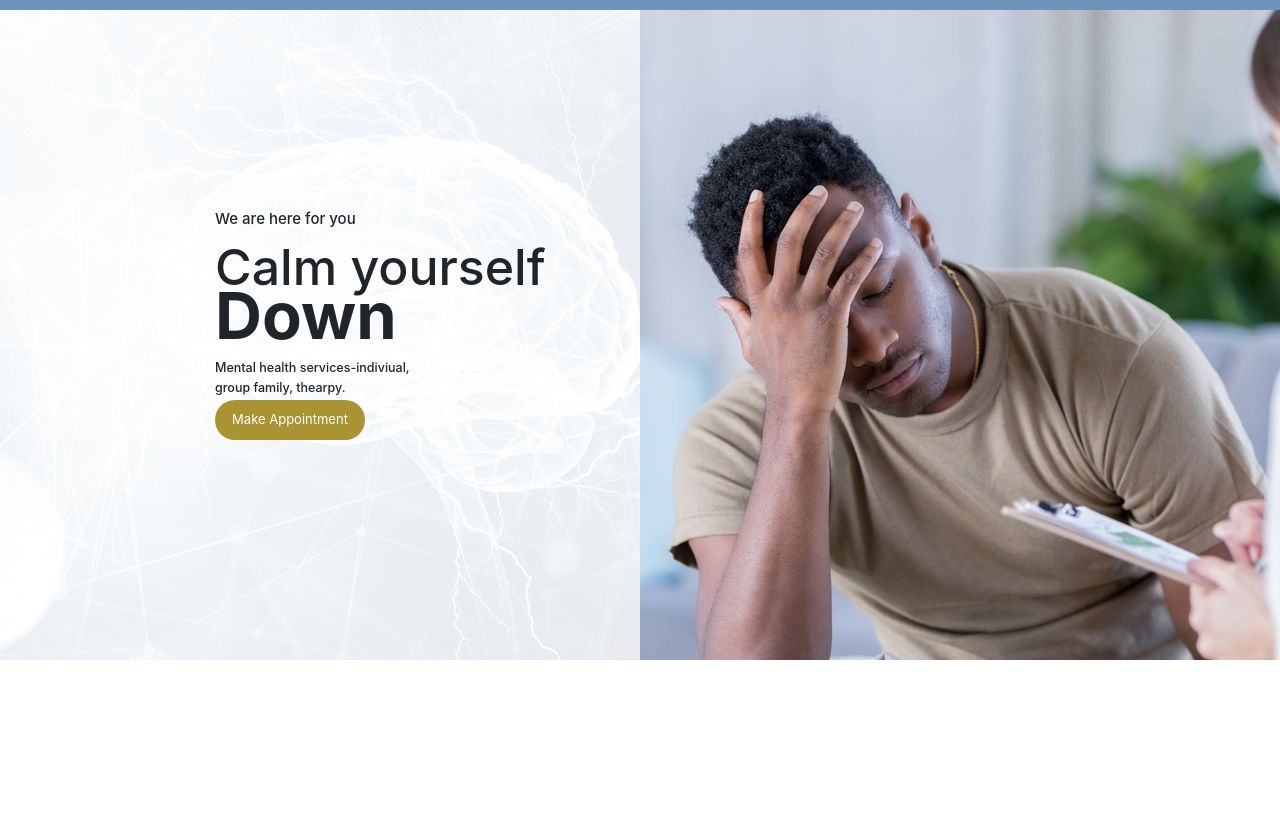
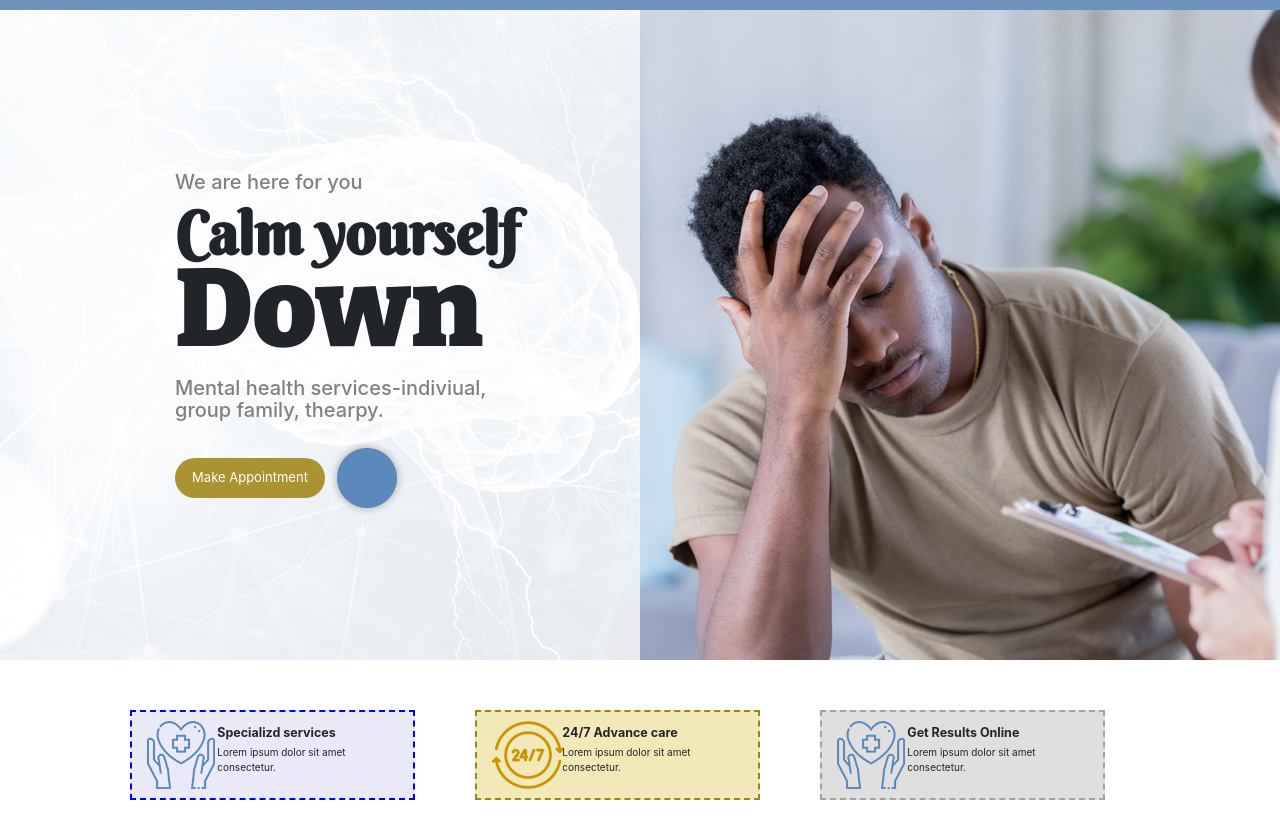
Before and after one commit to Elisha-George/Therapy-Website-Assignment, a plain HTML site: page index.html in a window 1280 px wide. Shown: the part 164-1002 px from the top of the page. Before the commit the page ends 824 px from the top, so only its background shows below. Drawn offline with nearby package versions, Linux system fonts and the light colour scheme; files that its build step writes are made by us from their sources.

Commit message:
edited banner and added services

```diff
--- a/css/style.css
+++ b/css/style.css
@@ -115,16 +115,71 @@ html, body{
      background-image: url("/images/RightBanner.png");
  }
 .bannerContent{
-    margin-left: 20rem;
-    margin-top: 20rem;
+    margin-left: 16rem;
+    margin-top: 16rem;
 }
 .h1SmallHeading{
-    font-size: 5rem;
+    font-size: 6rem;
     line-height: 9px;
+    font-family: 'Berkshire Swash', cursive;
+    font-weight: bolder;
 
 }
 .h1BigandBold{
-    font-size: 6.5rem;
-    font-weight: bolder;
+    font-size: 11rem;
+    /* font-weight: bolder; */
+    font-family: 'Bitter', serif;
+/* font-family: 'Lobster', cursive; */
 }
+.bannerContent h4{
+    font-size: 2rem;
+    color: gray;
+}
+.bannerContent h5{
+    font-size: 2rem;
+    color: gray;
+    line-height: 17px;
+}
+.services{
+    margin-top: 5rem;
+    margin-bottom: 5rem;
+}
+.servicesBlocks{
+    margin-left: 6rem;
+    display: flex;
+    align-items: center;
+    height: 9rem;
+
+}
+#service01{
+
+    border: 2px dashed blue;
+    background-color: rgb(233, 233, 248);
+
+    display: flex;
+    justify-content: center;
+    align-items: center;
+
+}
+#service02{
+    border: 2px dashed rgb(151, 132, 37);
+    background-color: rgb(243, 233, 184);
+    display: flex;
+    justify-content: center;
+    align-items: center;
+
+}
+#service03{
+    border: 2px dashed rgb(167, 161, 161);
+    background-color: rgb(224, 222, 222);
+    display: flex;
+    justify-content: center;
+    align-items: center;}
+
+    .serviceInbox{
+        display: flex;
+        justify-content: center;
+        align-items: center;
+    }
+
  /* BANNER */
--- a/index.html
+++ b/index.html
@@ -10,6 +10,15 @@
     <link rel="stylesheet" href="https://cdnjs.cloudflare.com/ajax/libs/font-awesome/5.15.4/css/all.min.css">
     <link rel="stylesheet" href="assets/css/style.css">
     <link rel="stylesheet" href="css/style.css">
+    <link rel="preconnect" href="https://fonts.googleapis.com">
+<link rel="preconnect" href="https://fonts.gstatic.com" crossorigin>
+<link href="https://fonts.googleapis.com/css2?family=Lobster&display=swap" rel="stylesheet">
+<link rel="preconnect" href="https://fonts.googleapis.com">
+<link rel="preconnect" href="https://fonts.gstatic.com" crossorigin>
+<link href="https://fonts.googleapis.com/css2?family=Bitter:wght@900&family=Lobster&display=swap" rel="stylesheet">
+
+<link rel="preconnect" href="https://fonts.gstatic.com" crossorigin>
+<link href="https://fonts.googleapis.com/css2?family=Berkshire+Swash&family=Bitter:wght@900&family=Lobster&family=Rubik+Mono+One&display=swap" rel="stylesheet">
     <link rel="stylesheet" href="https://cdnjs.cloudflare.com/ajax/libs/font-awesome/4.7.0/css/font-awesome.min.css">
 
     <title>Practice</title>
@@ -145,6 +154,7 @@
 
     <!-- BANNER STARTS -->
 
+    <section>
     <div class="container-fluid">
         <div class="row">
             <div class="col-md-6 leftBanner">
@@ -155,19 +165,82 @@
                     <h1 class="h1BigandBold">Down</h1>
                     <h5> Mental health services-indiviual,</h5>
                     <h5> group family, thearpy.</h5>
+                        <br>
+                    <button type="button" class="btn btnAppointment btn-primary btn-lg">Make Appointment</button>
 
-                    <button type="button" class="btn btnAppointment btn-primary btn-lg">Make Appointment</button>
+
+                        <img src="images/Ellipse 1.png" alt="">
+
 
                 </div>
             </div>
             <div class="col-md-6 rightBanner"></div>
         </div>
     </div>
+</section>
     <!-- BANNER ENDS -->
 
     <!-- SERVICES STARTS -->
+
+    <section class="services">
+          <div class="container ">
+        <div class="row">
+            <div class="col-md-3 servicesBlocks" id="service01">
+                <div class="row serviceInbox">
+                <div class="col-md-3">
+                    <img src="images/heart.png" alt="">
+
+                </div>
+                <div class="col-md-9">
+                    <h5><b>Specializd services</h5></b></h5>
+                    <p>Lorem ipsum dolor sit amet consectetur.</p>
+                </div>
+            </div>
+            </div>
+            <div class="col-md-3 servicesBlocks" id="service02">
+                <div class="row serviceInbox">
+                <div class="col-md-3">
+                    <img src="images/advanceCare.png" alt="">
+
+                </div>
+                <div class="col-md-9">
+                    <h5><b>24/7 Advance care</h5></b></h5>
+                    <p>Lorem ipsum dolor sit amet consectetur.</p>
+                </div>
+            </div>
+            </div>
+            <div class="col-md-3 servicesBlocks" id="service03">
+                <div class="row serviceInbox">
+                <div class="col-md-3">
+                    <img src="images/heart.png" alt="">
+
+
+                </div>
+                <div class="col-md-9">
+                    <h5><b>Get Results Online</h5></b></h5>
+                    <p>Lorem ipsum dolor sit amet consectetur.</p>
+                </div>
+                </div>
+            </div>
+        </div>
+    </div>
+
+</section>
+
     <!-- SERVICES ENDS -->
 
+    <!-- PRICES STARTS -->
+    <section>
+        <div class="container">
+            <div class="row">
+                <div class="col-md-6">
+
+                </div>
+                <div class="col-md-6"></div>
+            </div>
+        </div>
+    </section>
+    <!-- PRICES ENDS -->
 
 
 
```
Also changed, not shown: images/advanceCare.png (renamed from images/open-24-hours.png), images/heart.png (renamed from images/medical-assistance.png).
